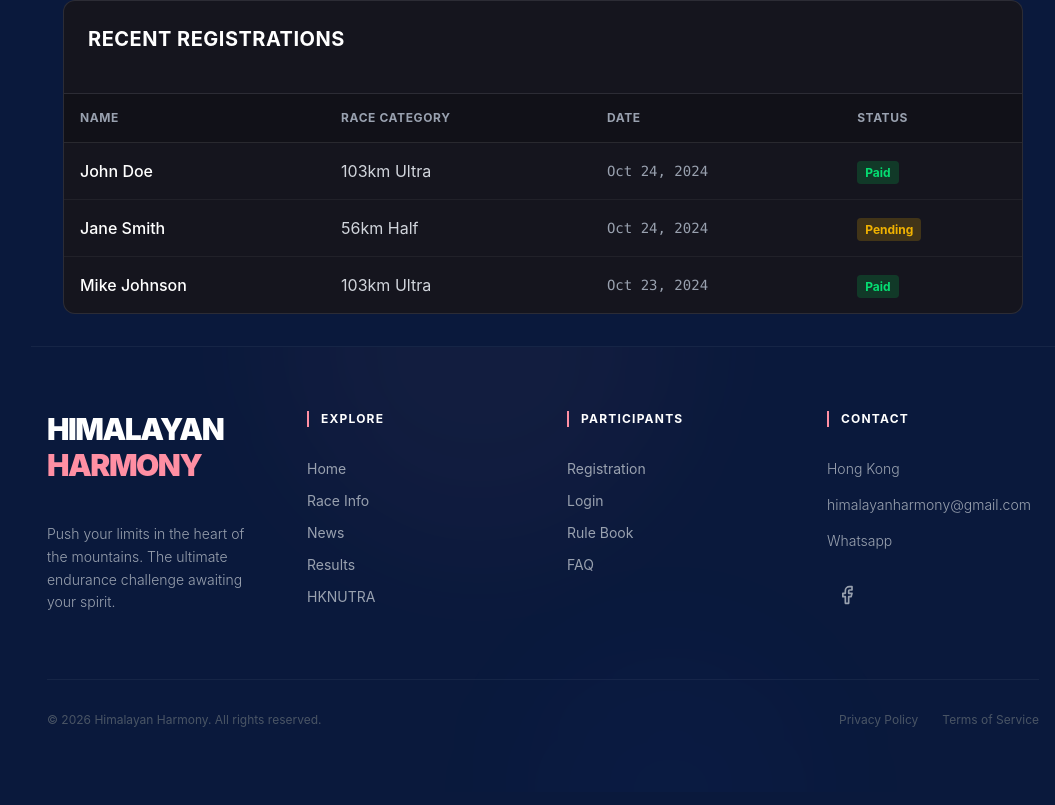
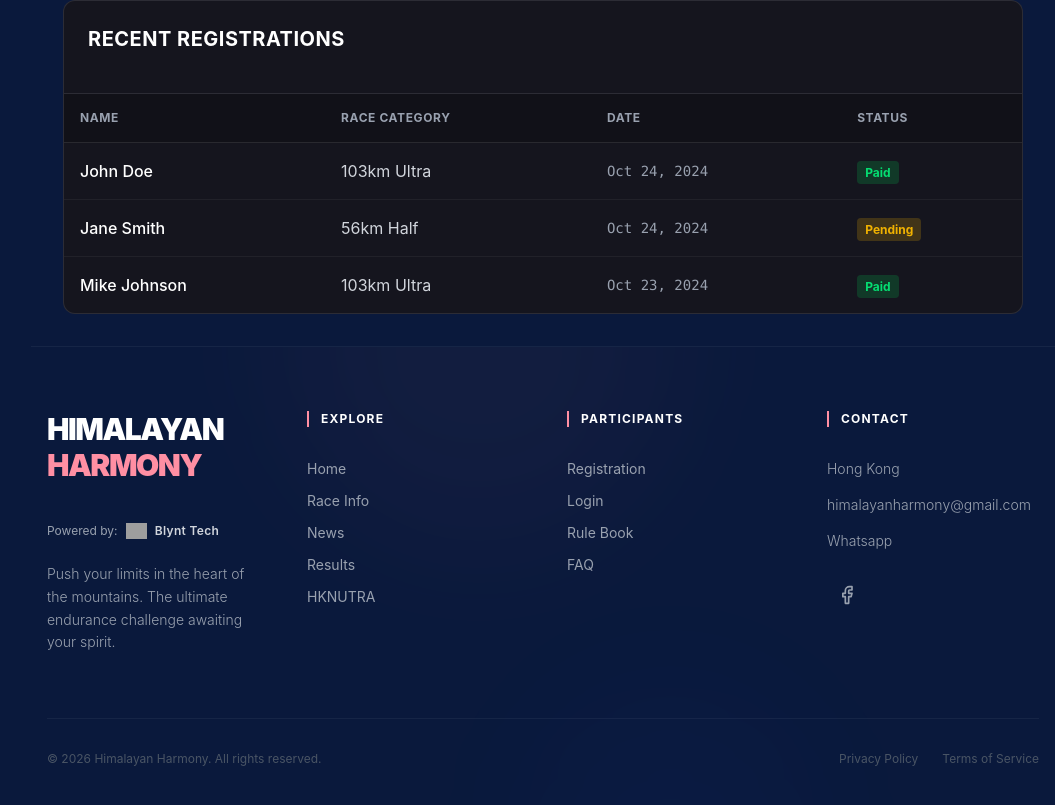
Before and after one commit to Aayush-prog/himalayan-harmony, a React (Vite) app: page /admin in a window 1280 px wide. Shown: the part 889-1694 px from the top of the page, without its empty margins (225-1280 px from the left). Built offline with nearby package versions, Linux system fonts and the light colour scheme; grey boxes are pictures that could not be loaded.

Commit message:
powered by update

```diff
--- a/src/components/Footer.tsx
+++ b/src/components/Footer.tsx
@@ -37,6 +37,37 @@ const Footer = () => {
                 <span className="text-primary">HARMONY</span>
               </motion.h3>
             </Link>
+            <div className="flex items-center gap-2 text-xs text-gray-400">
+              <a
+                href="https://blynt.tech"
+                target="_blank"
+                rel="noopener noreferrer"
+                className="group flex items-center gap-2 text-xs text-gray-400"
+              >
+                <span>Powered by:</span>
+
+                <img
+                  src="https://blynt.tech/assets/logoBGLess-BY40Vm2Q.svg"
+                  alt="Blynt Tech"
+                  className="
+      h-4 w-auto
+      transition-transform duration-200
+      group-hover:scale-125
+    "
+                />
+
+                <span
+                  className="
+      font-semibold tracking-wide text-gray-300
+      transition-colors duration-200
+      group-hover:text-white
+    "
+                >
+                  Blynt Tech
+                </span>
+              </a>
+            </div>
+
             <p className="text-gray-400 leading-relaxed font-light text-xs md:text-sm">
               Push your limits in the heart of the mountains. The ultimate
               endurance challenge awaiting your spirit.
```
Also changed, not shown: 4 other files (tests, documents, lock files or other folders).
